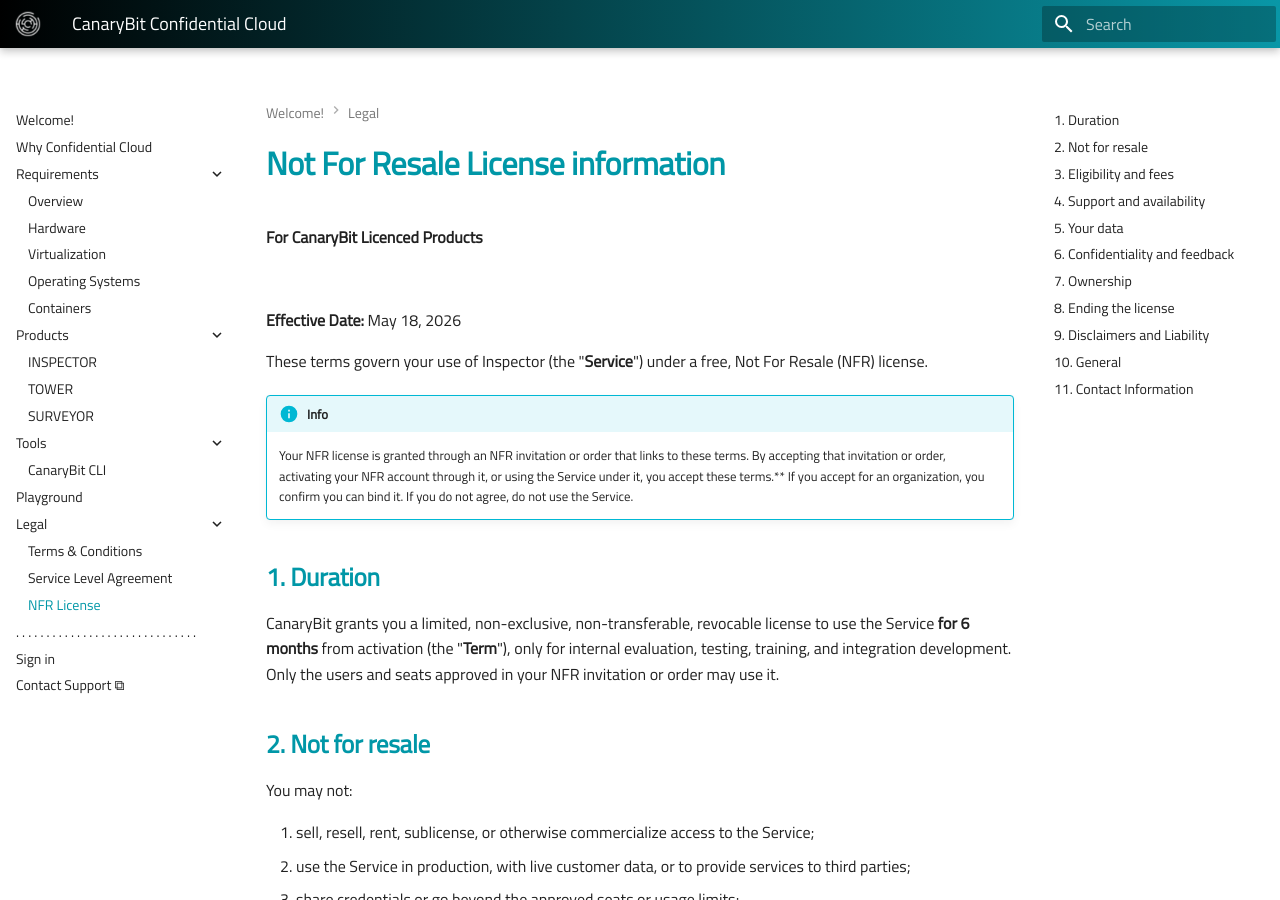
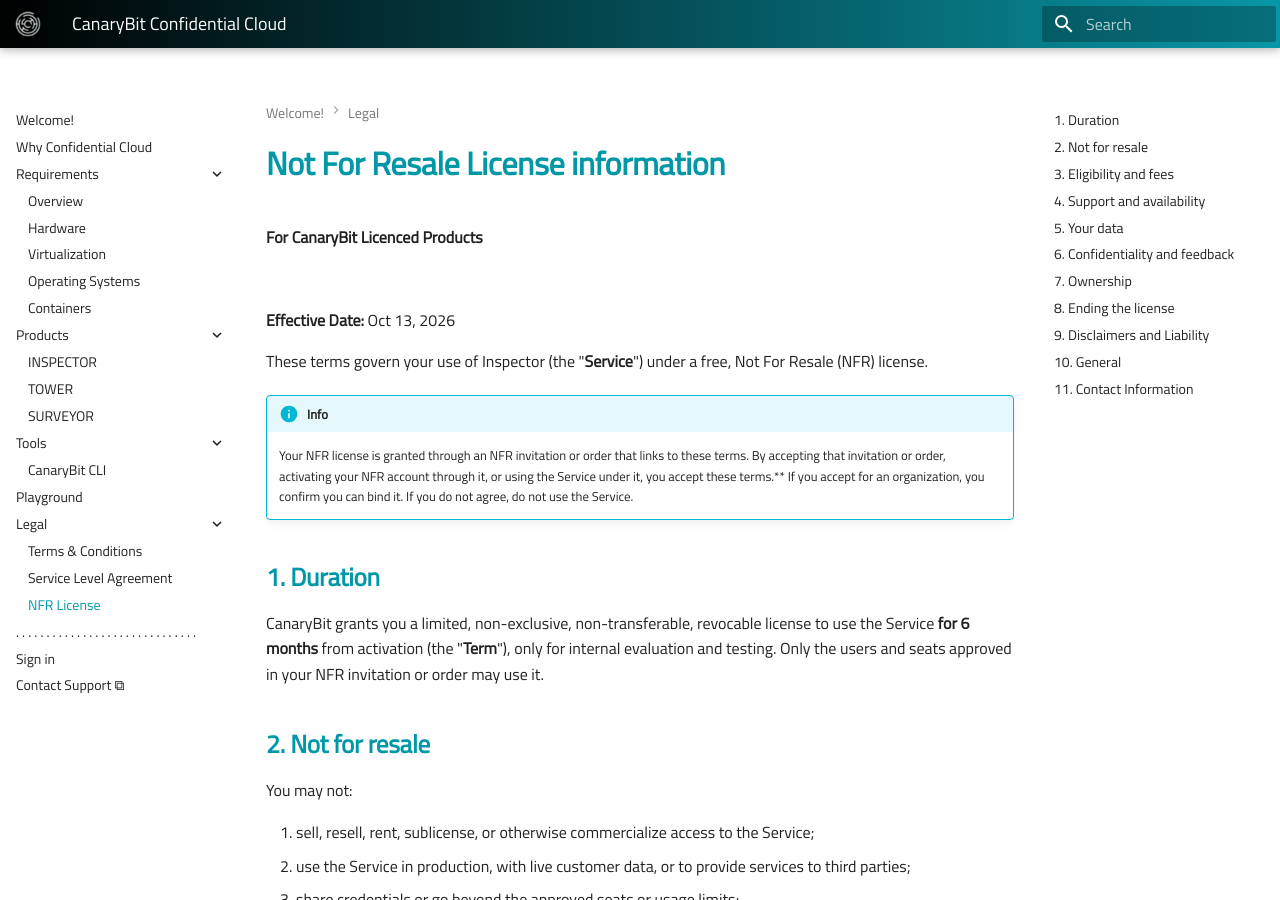
Before and after one commit to canarybit/cc-docs, an MkDocs documentation site: the page built from docs/legal/nfr.md, in a window 1280 px wide and 900 px high. Built offline with MkDocs 1.6.1 and Material for MkDocs 9.7.7, drawn with Linux system fonts in a browser that asks for light colours.

Commit message:
Updates docs

```diff
--- a/docs/legal/nfr.md
+++ b/docs/legal/nfr.md
@@ -3,7 +3,7 @@
 
 <br/>
 
-**Effective Date:** May 18, 2026
+**Effective Date:** Oct 13, 2026
 
 These terms govern your use of Inspector (the "**Service**") under a free, Not For Resale (NFR) license.
 
@@ -12,7 +12,7 @@
 
 ## 1. Duration
 
-CanaryBit grants you a limited, non-exclusive, non-transferable, revocable license to use the Service **for 6 months** from activation (the "**Term**"), only for internal evaluation, testing, training, and integration development. Only the users and seats approved in your NFR invitation or order may use it.
+CanaryBit grants you a limited, non-exclusive, non-transferable, revocable license to use the Service **for 6 months** from activation (the "**Term**"), only for internal evaluation and testing. Only the users and seats approved in your NFR invitation or order may use it.
 
 ## 2. Not for resale
 
```
